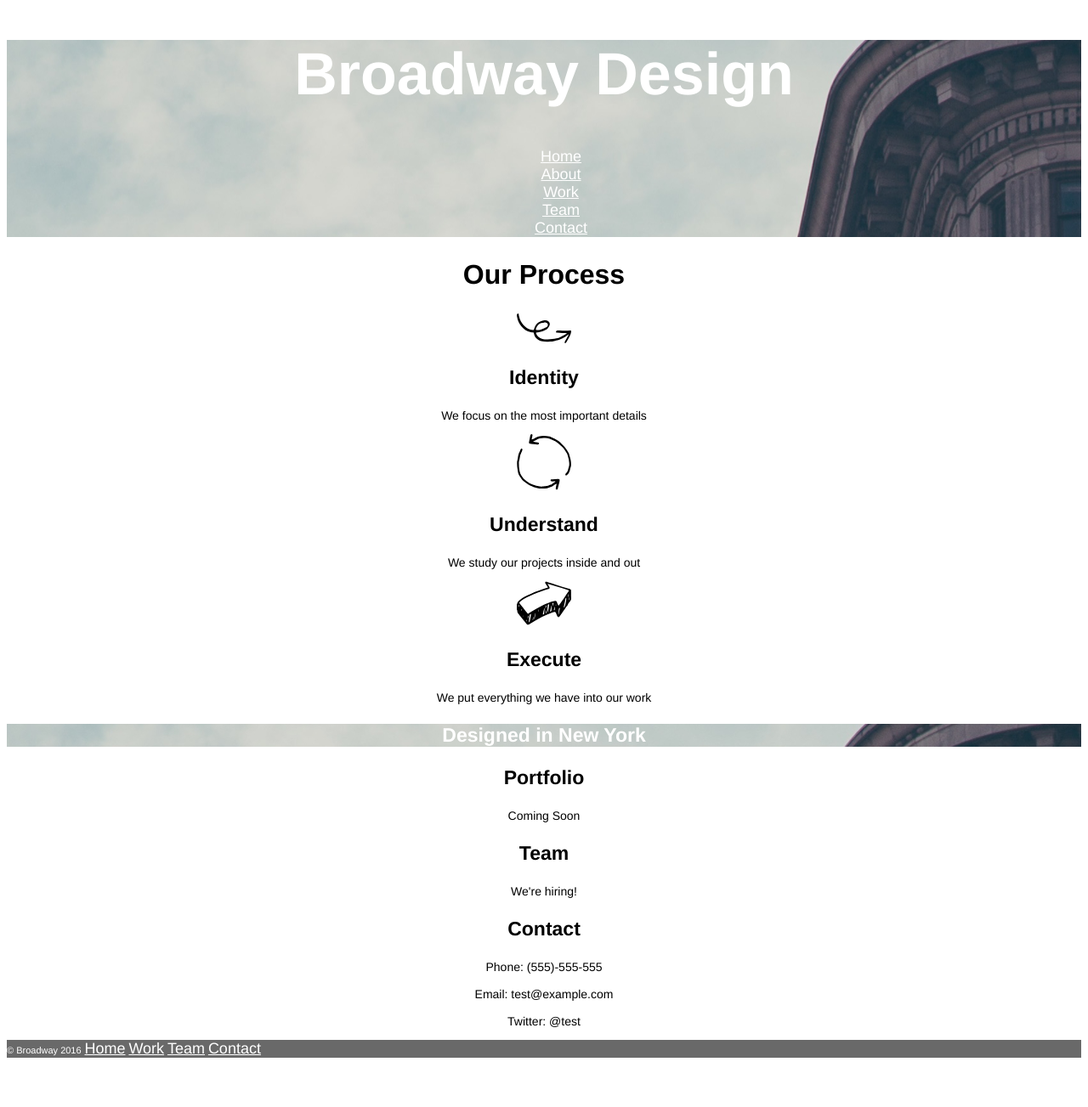
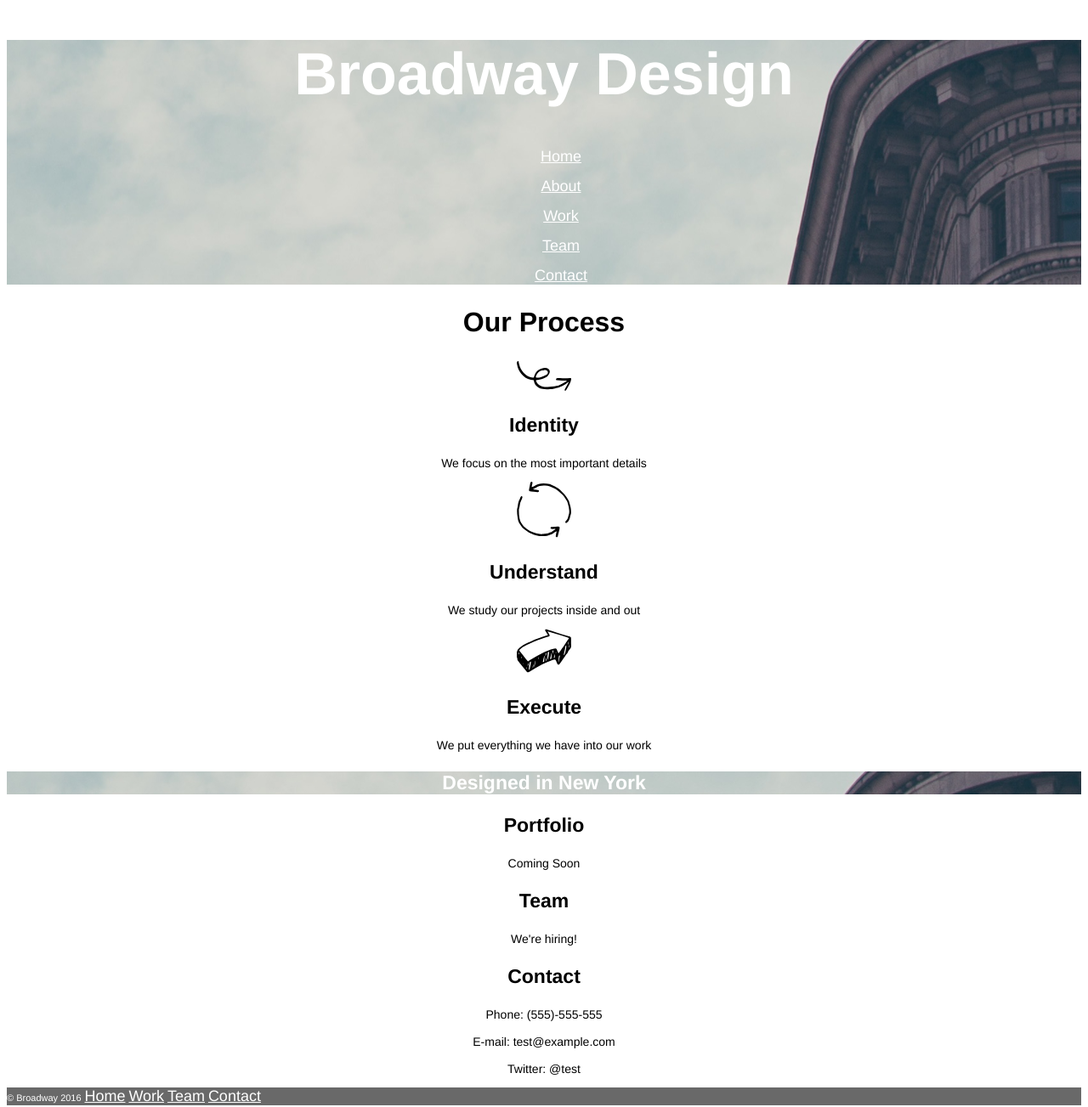
Before and after one commit to AwesomeAartvark/broadway, a plain HTML site: page index.html in a window 1280 px wide. Shown: the whole page at 85% size. Before the commit the page ends 1259 px from the top, so only its background shows below. Drawn offline with Linux system fonts and the light colour scheme.

Commit message:
Fix small mistakes. Space out nav links. Final commit

```diff
--- a/index.html
+++ b/index.html
@@ -13,11 +13,11 @@
       <h1>Broadway Design</h1>
       <nav>
         <ul>
-          <li><a href="#">Home</a></li>
-          <li><a href="#">About</a></li>
-          <li><a href="#">Work</a></li>
-          <li><a href="#">Team</a></li>
-          <li><a href="#">Contact</a></li>
+          <li><p><a href="#">Home</a></p></li>
+          <li><p><a href="#">About</a></p></li>
+          <li><p><a href="#">Work</a></p></li>
+          <li><p><a href="#">Team</a></p></li>
+          <li><p><a href="#">Contact</a></p></li>
         </ul>
       </nav>
     </div>
@@ -60,7 +60,7 @@
     <p>
       Phone: (555)-555-555
       <br><br>
-      Email: test@example.com
+      E-mail: test@example.com
       <br><br>
       Twitter: @test
     </p>
```
